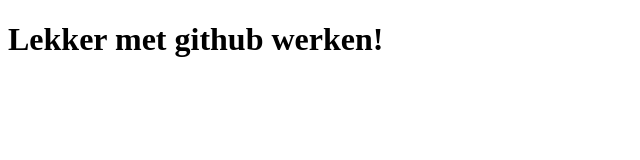
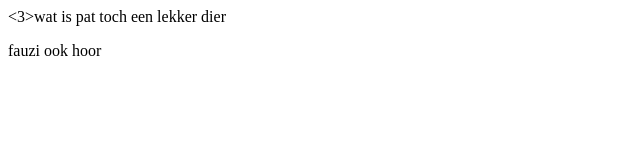
Before and after one commit to SvenLuttik/Git-basics, a plain HTML site: page index.html in a window 1280 px wide. Shown: the whole page, without its empty margins (0-640 px from the left). Drawn offline with Linux system fonts and the light colour scheme.

Commit message:
Update index
Index uitgebreid met lekkere diertjes

```diff
--- a/index.html
+++ b/index.html
@@ -6,6 +6,7 @@
     </head>
 
     <body>
-        <h1>Lekker met github werken!</h1>
+        <3>wat is pat toch een lekker dier</3>
+        <p>fauzi ook hoor</p>
     </body>
 </html>
```
